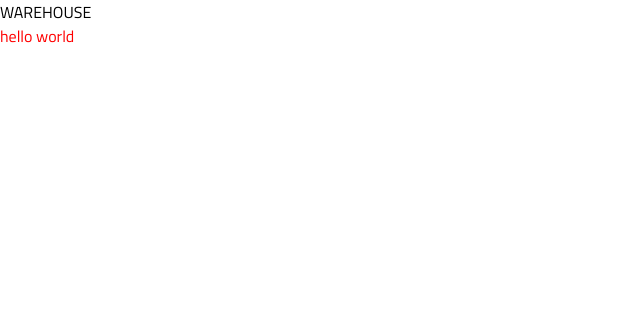
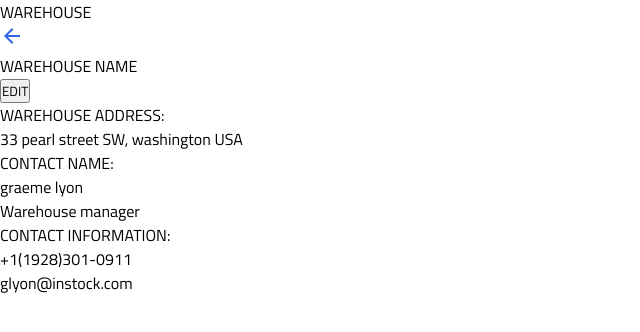
Before and after one commit to MatthewPellettieri/instock, a React (Create React App) app: page / in a window 1280 px wide. Shown: the top 332 px of the page, without its empty margins (0-640 px from the left). Built offline with nearby package versions, Linux system fonts and the light colour scheme.

Commit message:
basic html structure created

```diff
--- a/src/components/WarehouseDetails/WarehouseDetails.js
+++ b/src/components/WarehouseDetails/WarehouseDetails.js
@@ -1,9 +1,47 @@
 import "./WarehouseDetails.scss";
+import warehouseData from "../../test_data/warehouse_JSON.json";
+import inventoryData from "../../test_data/inventory_JSON.json";
+import backArrow from "../../assets/Icons/arrow_back-24px.svg";
 
 function WarehouseDetails() {
+	console.log(inventoryData);
+	console.log(warehouseData);
+
 	return (
 		<div className="warehouseDetails">
-			<p className="warehouseDetails__text">hello world</p>
+			<div className="warehouse">
+				<div className="warehouse__header">
+					<div className="warehouse__header--container">
+						<img
+							className="warehouse__header--icon"
+							src={backArrow}
+							alt="back-arrow"
+						/>
+						<p className="warehouse__header--title">WAREHOUSE NAME</p>
+					</div>
+					<button className="warehouse__header--button">EDIT</button>
+				</div>
+				<div className="warehouse__details">
+					<div className="warehouse__address">
+						<p className="warehouse__label">WAREHOUSE ADDRESS:</p>
+						<p className="warehouse__text">
+							33 pearl street SW, washington USA
+						</p>
+					</div>
+					<div className="warehouse__contacts">
+						<div className="warehouse__contact-name">
+							<p className="warehouse__label">CONTACT NAME:</p>
+							<p className="warehouse__text">graeme lyon</p>
+							<p className="warehouse__text">Warehouse manager</p>
+						</div>
+						<div className="warehouse__contact-information">
+							<p className="warehouse__label">CONTACT INFORMATION:</p>
+							<p className="warehouse__text">+1(1928)301-0911</p>
+							<p className="warehouse__text">glyon@instock.com</p>
+						</div>
+					</div>
+				</div>
+			</div>
 		</div>
 	);
 }
```
